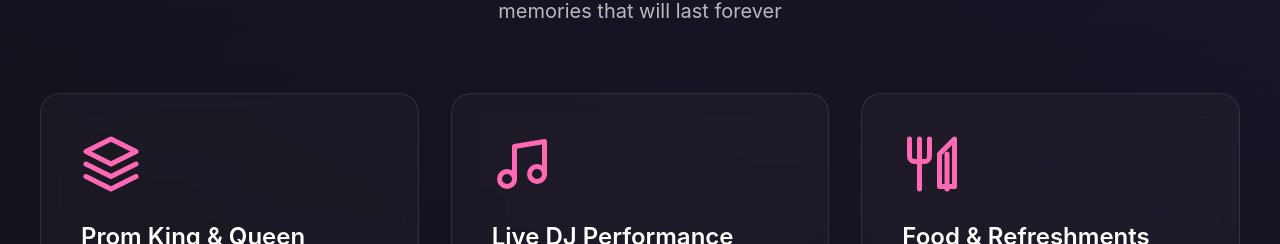
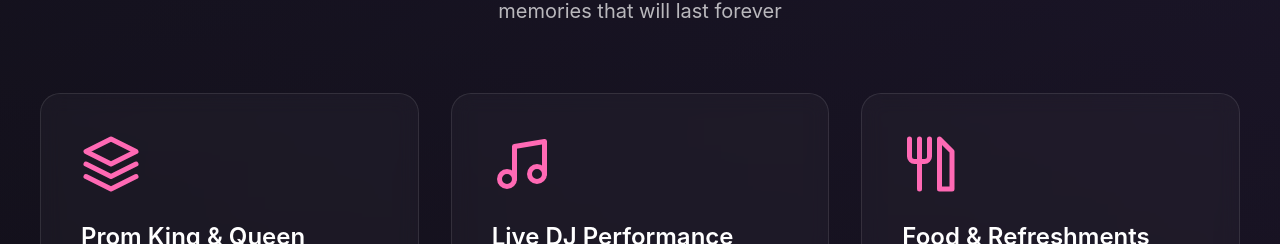
Before and after one commit to Architrb1795/prom, a React (Vite) app: page / in a window 1280 px wide. Shown: the part 1493-1737 px from the top of the page. Built offline with nearby package versions, Linux system fonts and the light colour scheme; the HTML template or start-up script is replaced by a standard one.

Commit message:
Updated Activities.jsx

```diff
--- a/src/components/Activities.jsx
+++ b/src/components/Activities.jsx
@@ -35,15 +35,13 @@ const Activities = () => {
       strokeLinecap="round"
       strokeLinejoin="round"
     >
-      {/* This is the fork part - it was mostly correct */}
+      {/* Fork part (as it was before, seemed okay) */}
       <path d="M3 2v7c0 1.1.9 2 2 2h4a2 2 0 0 0 2-2V2" />
-      <path d="M7 2v20" /> {/* This is the long handle for the fork */}
+      <path d="M7 2v20" />
 
-      {/* This is the corrected knife part - adjusted to show the full handle */}
-      {/* Path for the blade of the knife */}
-      <path d="M21 2L15 8v13h6z" />
-      {/* Path for the handle of the knife */}
-      <path d="M18 8v14" />
+      {/* Corrected Knife part: Redesigned for clarity */}
+      {/* This path creates a clean blade and a distinct, simple handle */}
+      <path d="M15 2l5 5v15h-5V2z" />
     </svg>
   ),
   title: 'Food & Refreshments',
```
